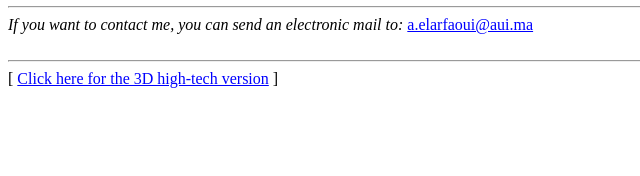
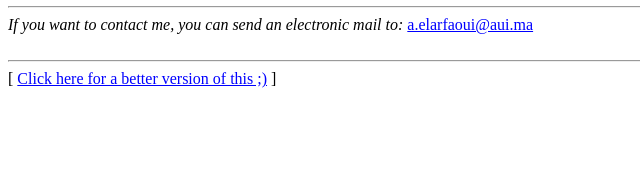
Before and after one commit to armex-code/portfolio-website, a plain HTML site: page index.html in a window 1280 px wide. Shown: the part 346-522 px from the top of the page, 0-640 px from the left. Drawn offline with Linux system fonts and the light colour scheme.

Commit message:
Update link text for the experience page

```diff
--- a/index.html
+++ b/index.html
@@ -42,7 +42,7 @@ I like robots, programming, and computers.
 <br><br>
 <hr>
 
-[ <a href="experience.html">Click here for the 3D high-tech version</a> ]
+[ <a href="experience.html">Click here for a better version of this ;)</a> ]
 
 <br><br>
 <p align="right"><small>Last updated: 2026</small></p>
```
